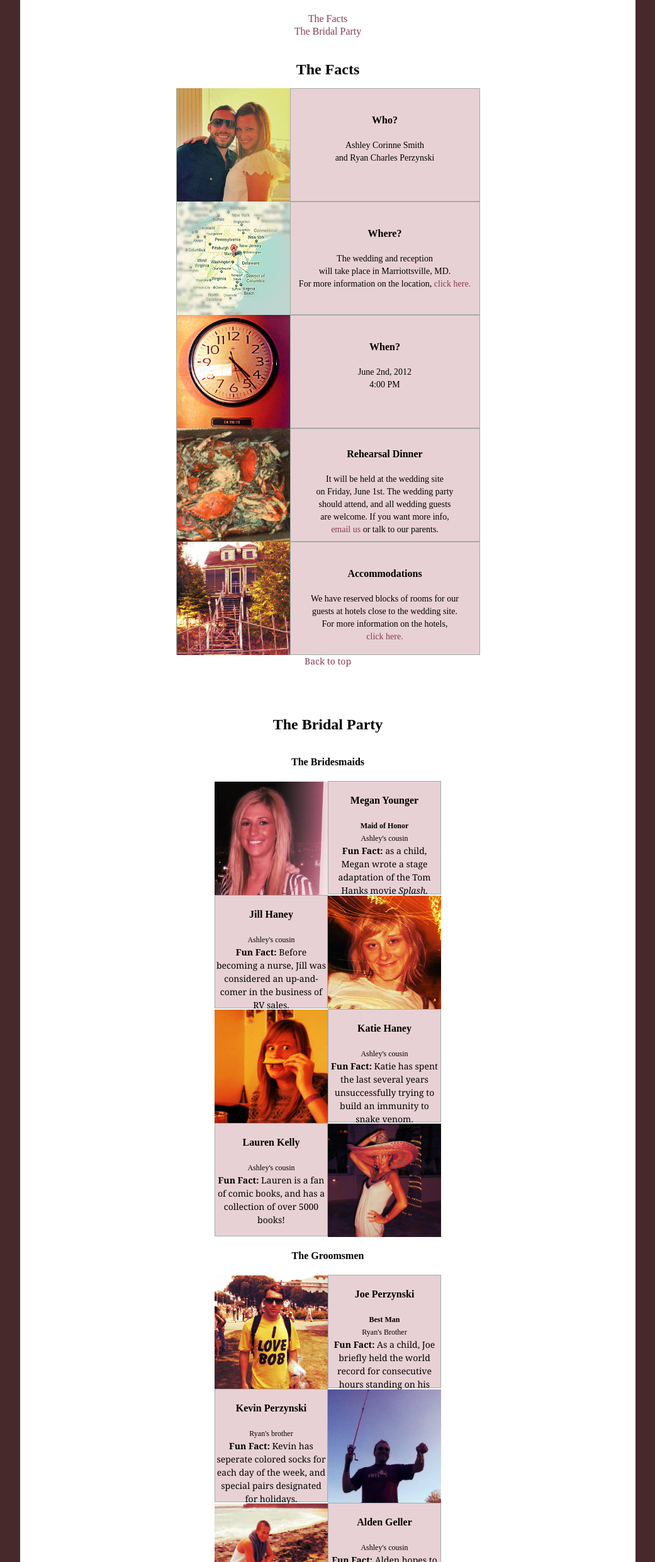
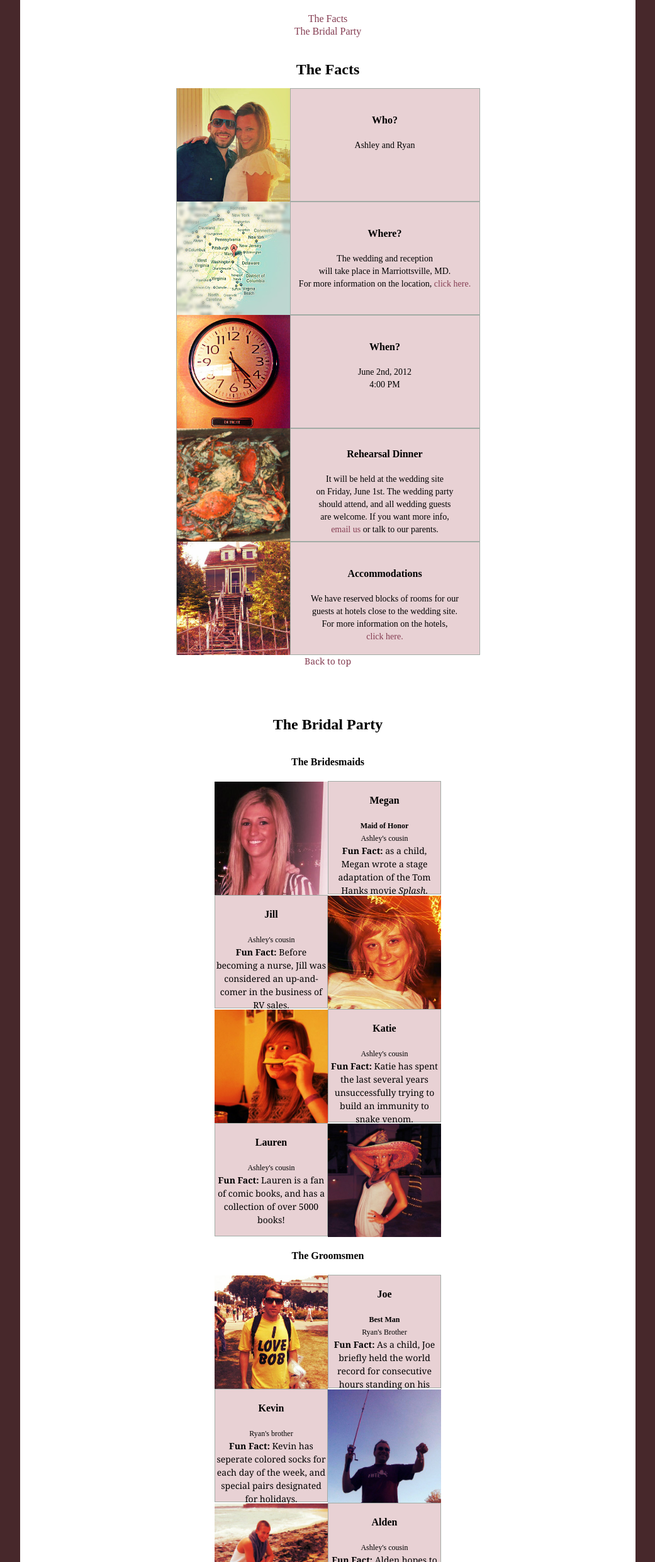
Before and after one commit to rperzynski/wedding, a plain HTML site: page events.htm in a window 1280 px wide. Shown: the part 320-2800 px from the top of the page at 63% size, without its empty margins (119-1160 px from the left). Drawn offline with nearby package versions, Linux system fonts and the light colour scheme; a web font is replaced by a local one.

Commit message:
took out all the last names and fixed the page titles

```diff
--- a/events.htm
+++ b/events.htm
@@ -4,7 +4,7 @@
 
     <meta charset="utf-8" />
 		<meta name="viewport" content="width=device-width, initial-scale=1.0, maximum-scale=1.0" />
-    <title>Events | Ryan Perzynski and Ashley Smith</title>
+    <title>Events | Ashley and Ryan</title>
 
     <link rel="stylesheet" type="text/css" media="screen" href="screen.css" />
     <link rel="stylesheet" type="text/css" media="print" href="print.css" />
@@ -53,8 +53,8 @@
 								<div class="captionrightinfo">
 									<ul class="acorn">
 										<li><h3><a href="who.htm">Who?</a></h3></li>
-										<li>Ashley Corinne Smith</li>
-										<li>and Ryan Charles Perzynski</li>
+										<li>Ashley and Ryan</li>
+
 
 									</ul>
 								</div>
@@ -127,7 +127,7 @@
 							<li>
 								<div class="captionright">
 									<ul>
-										<li><h3 class="party">Megan Younger</h3></li>
+										<li><h3 class="party">Megan</h3></li>
 										<li><b>Maid of Honor</b></li>
 										<li>Ashley's cousin</li>
 										<li><small><b>Fun Fact:</b> as a child, Megan wrote a stage adaptation of the Tom Hanks movie <i>Splash</i>.</small></li>
@@ -138,7 +138,7 @@
 							<li>
 								<div class="captionleft">
 									<ul>
-										<li><h3 class="party">Jill Haney</h3></li>
+										<li><h3 class="party">Jill</h3></li>
 										<li>Ashley's cousin</li>
 										<li><small><b>Fun Fact:</b> Before becoming a nurse, Jill was considered an up-and-comer in the business of RV sales.</small></li>
 									</ul>
@@ -148,7 +148,7 @@
 							<li>
 								<div class="captionright">
 									<ul>
-										<li><h3 class="party">Katie Haney</h3></li>
+										<li><h3 class="party">Katie</h3></li>
 										<li>Ashley's cousin</li>
 										<li><small><b>Fun Fact:</b> Katie has spent the last several years unsuccessfully trying to build an immunity to snake venom.</small></li>
 									</ul>
@@ -158,7 +158,7 @@
 							<li>
 								<div class="captionleft">
 									<ul>
-										<li><h3 class="party">Lauren Kelly</h3></li>
+										<li><h3 class="party">Lauren</h3></li>
 										<li>Ashley's cousin</li>
 										<li><small><b>Fun Fact:</b> Lauren is a fan of comic books, and has a collection of over 5000 books!</small></li>
 									</ul>
@@ -171,7 +171,7 @@
 							<li>
 								<div class="captionright">
 									<ul>
-										<li><h3 class="party">Joe Perzynski</h3></li>
+										<li><h3 class="party">Joe</h3></li>
 										<li><b>Best Man</b></li>
 										<li>Ryan's Brother</li>
 										<li><small><b>Fun Fact:</b> As a child, Joe briefly held the world record for consecutive hours standing on his head.</small></li>
@@ -182,7 +182,7 @@
 							<li>
 								<div class="captionleft">
 									<ul>
-										<li><h3 class="party">Kevin Perzynski</h3></li>
+										<li><h3 class="party">Kevin</h3></li>
 										<li>Ryan's brother</li>
 										<li><small><b>Fun Fact:</b> Kevin has seperate colored socks for each day of the week, and special pairs designated for holidays.</small></li>
 									</ul>
@@ -192,7 +192,7 @@
 						<li>
 								<div class="captionright">
 									<ul>
-										<li><h3 class="party">Alden Geller</h3></li>
+										<li><h3 class="party">Alden</h3></li>
 										<li>Ashley's cousin</li>
 										<li><small><b>Fun Fact:</b> Alden hopes to one day join the olympic equestrian water polo team.</small></li>
 									</ul>
@@ -202,7 +202,7 @@
 						<li>
 								<div class="captionleft">
 									<ul>
-										<li><h3 class="party">Sam Geller</h3></li>
+										<li><h3 class="party">Sam</h3></li>
 										<li>Ashley's cousin</li>
 										<li><small><b>Fun Fact:</b> Despite still being in High School, Sam is the founder of a small computer technology development firm. </small></li>
 									</ul>
--- a/screen.css
+++ b/screen.css
@@ -467,6 +467,7 @@ ul#navi {
 	display: block;
    position: relative;
    width: 100%; /* for IE 6 */
+	 font-family: 'Special Elite', serif;
 }
 
 
@@ -504,7 +505,7 @@ h6 a:hover {
 	h6.event {
 	position: absolute;
    top: 90px;
-   left: 3.4%;
+   left: 3.3%;
 	 	 }
 
 	h6.location {
@@ -524,7 +525,7 @@ h6 a:hover {
 	h6.extra {
 		position: absolute;
 		top: 90px;
-		left: 73.7%;
+		left: 73.9%;
 
 		}
 
```
Also changed, not shown: extra.htm (+4 -4 lines), index.htm (+1 -1 lines), location.htm (+2 -2 lines), who.htm (+1 -1 lines).
